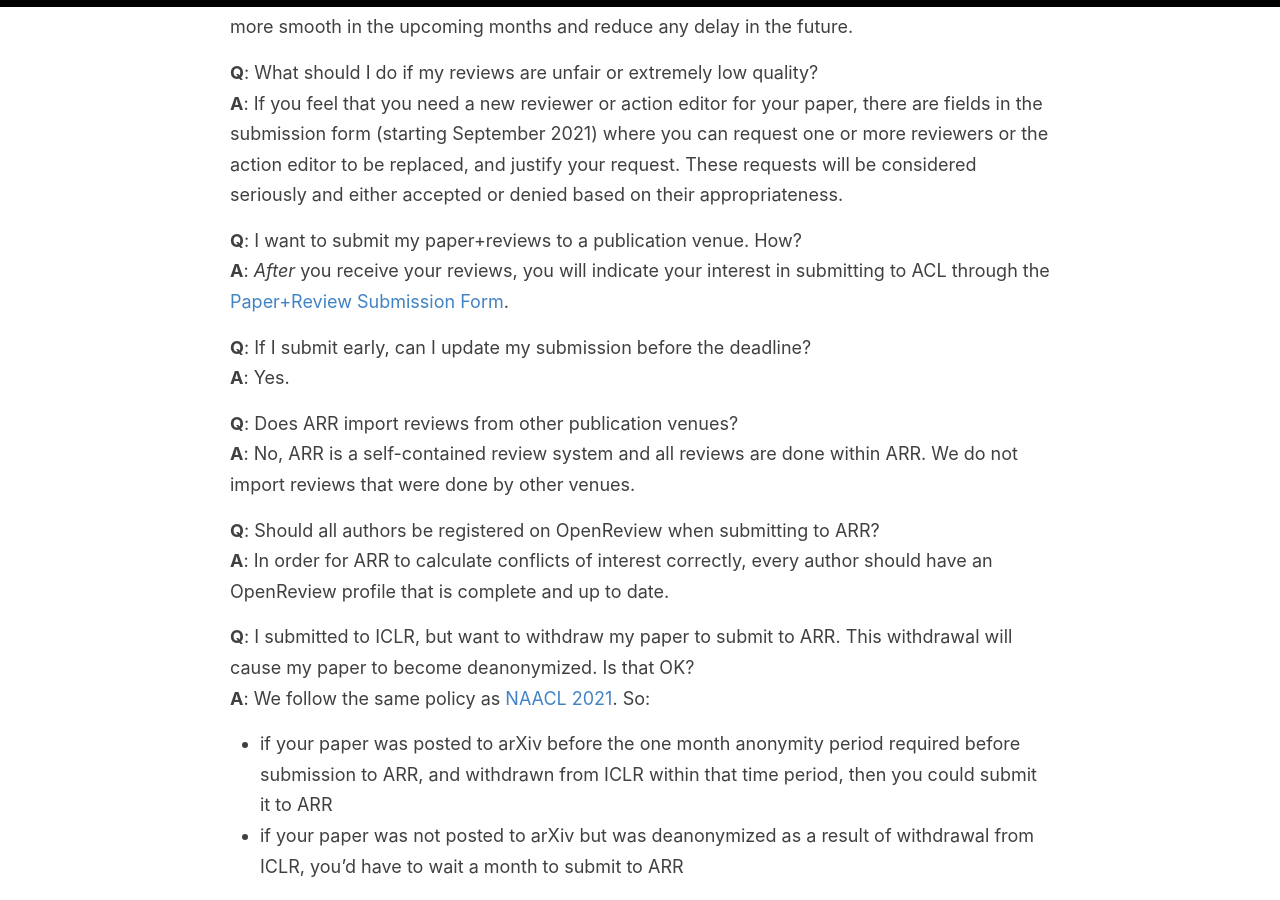
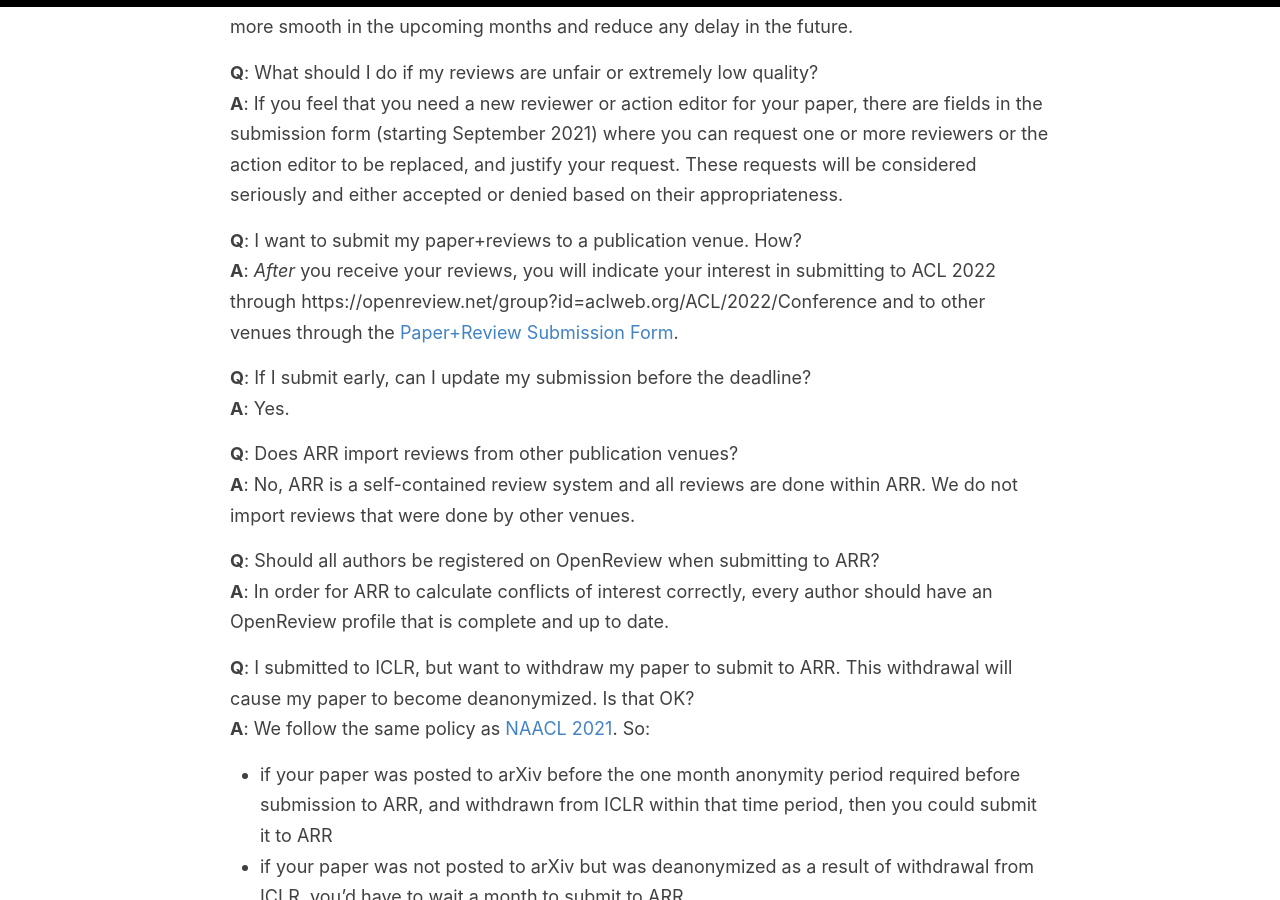
Before and after one commit to amitmerchant1990/reverie, a Jekyll site: the page built from authors.md, in a window 1280 px wide and 900 px high, scrolled down 1788 px. Built offline with Jekyll 4.4.1, drawn with Linux system fonts in a browser that asks for light colours.

Commit message:
Update authors.md

```diff
--- a/authors.md
+++ b/authors.md
@@ -48,7 +48,7 @@
 **A**: If you feel that you need a new reviewer or action editor for your paper, there are fields in the submission form (starting September 2021) where you can request one or more reviewers or the action editor to be replaced, and justify your request. These requests will be considered seriously and either accepted or denied based on their appropriateness.
 
 **Q**: I want to submit my paper+reviews to a publication venue. How?<br>
-**A**: *After* you receive your reviews, you will indicate your interest in submitting to ACL through the [Paper+Review Submission Form](https://forms.office.com/Pages/ResponsePage.aspx?id=9028kaqAQ0OMdrEjlJf7WXcpizsAwgRHnquEMJ-wjU5UMzZSQ042N0JXQUtaMTJNSDlSR0JRVDZPSS4u).
+**A**: *After* you receive your reviews, you will indicate your interest in submitting to ACL 2022 through https://openreview.net/group?id=aclweb.org/ACL/2022/Conference and to other venues through the [Paper+Review Submission Form](https://forms.office.com/Pages/ResponsePage.aspx?id=9028kaqAQ0OMdrEjlJf7WXcpizsAwgRHnquEMJ-wjU5UMzZSQ042N0JXQUtaMTJNSDlSR0JRVDZPSS4u).
 
 **Q**: If I submit early, can I update my submission before the deadline?<br>
 **A**: Yes.
```
